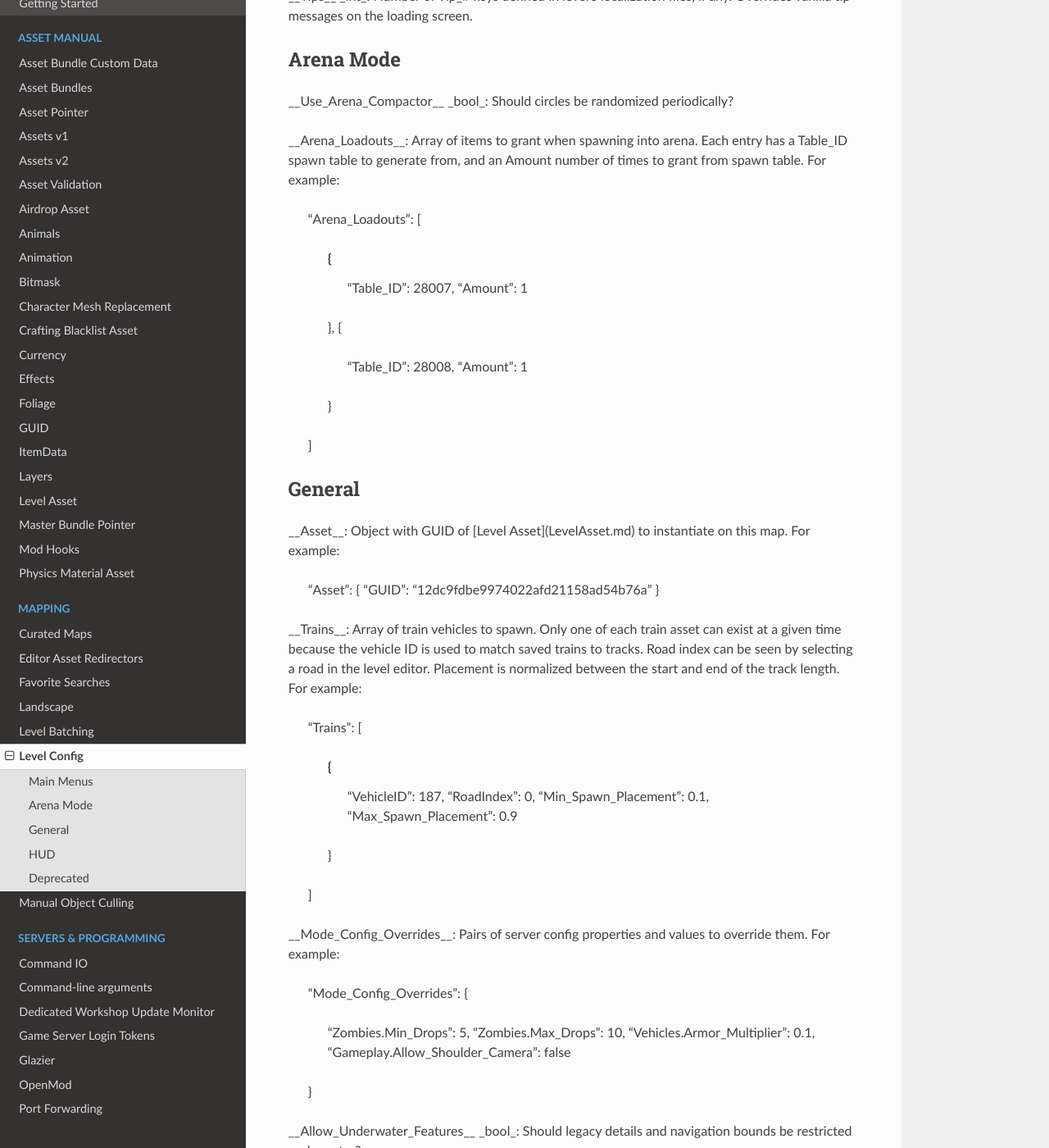
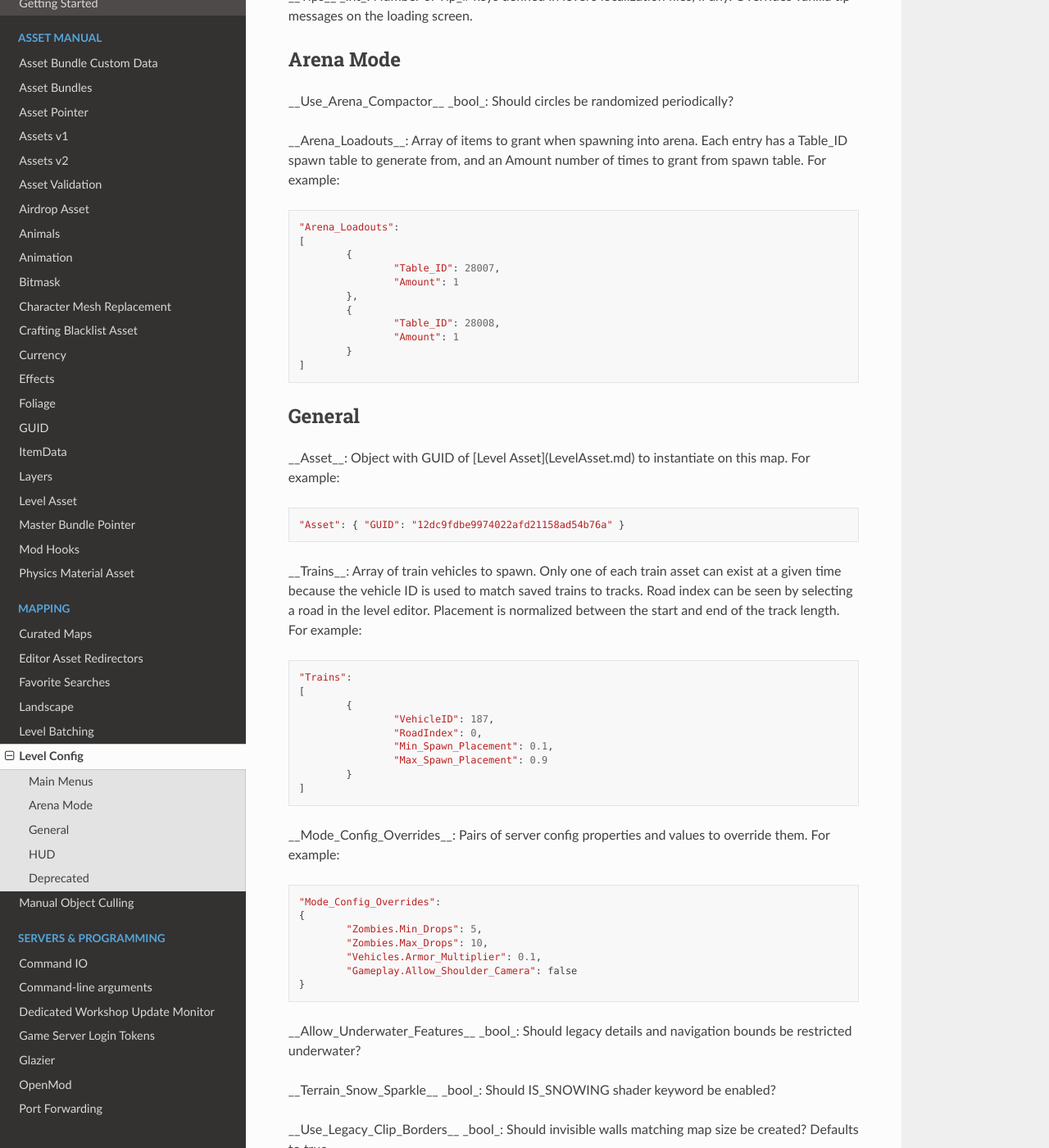
Before and after one commit to MoltonMontro/TestDocs, a Sphinx documentation site: the page built from docs/source/mapping/LevelConfig.rst, in a window 1280 px wide and 1400 px high, scrolled down 928 px. Shown: the whole window at 82% size. Built offline with Sphinx 7.4.7 and the Read the Docs theme 2.0.0, drawn with Linux system fonts in a browser that asks for light colours.

Commit message:
ERROR: Unexpected indentation. || WARNING: Definition list ends without a blank line; unexpected unindent.
37: ERROR: Unexpected indentation.
40: WARNING: Definition list ends without a blank line; unexpected unindent.
42: ERROR: Unexpected indentation.
44: WARNING: Block quote ends without a blank line; unexpected unindent.
45: WARNING: Block quote ends without a blank line; unexpected unindent.
58: ERROR: Unexpected indentation.
63: WARNING: Definition list ends without a blank line; unexpected unindent.
64: WARNING: Block quote ends without a blank line; unexpected unindent.
70: ERROR: Unexpected indentation.
74: WARNING: Block quote ends without a blank line; unexpected unindent.

```diff
--- a/docs/source/mapping/LevelConfig.rst
+++ b/docs/source/mapping/LevelConfig.rst
@@ -30,7 +30,7 @@ Arena Mode
 
 __Use_Arena_Compactor__ _bool_: Should circles be randomized periodically?
 
-__Arena_Loadouts__: Array of items to grant when spawning into arena. Each entry has a Table_ID spawn table to generate from, and an Amount number of times to grant from spawn table. For example:
+__Arena_Loadouts__: Array of items to grant when spawning into arena. Each entry has a Table_ID spawn table to generate from, and an Amount number of times to grant from spawn table. For example::
 
 	"Arena_Loadouts":
 	[
@@ -47,11 +47,11 @@ __Arena_Loadouts__: Array of items to grant when spawning into arena. Each entry
 General
 -------
 
-__Asset__: Object with GUID of [Level Asset](LevelAsset.md) to instantiate on this map. For example:
+__Asset__: Object with GUID of [Level Asset](LevelAsset.md) to instantiate on this map. For example::
 
 	"Asset": { "GUID": "12dc9fdbe9974022afd21158ad54b76a" }
 
-__Trains__: Array of train vehicles to spawn. Only one of each train asset can exist at a given time because the vehicle ID is used to match saved trains to tracks. Road index can be seen by selecting a road in the level editor. Placement is normalized between the start and end of the track length. For example:
+__Trains__: Array of train vehicles to spawn. Only one of each train asset can exist at a given time because the vehicle ID is used to match saved trains to tracks. Road index can be seen by selecting a road in the level editor. Placement is normalized between the start and end of the track length. For example::
 
 	"Trains":
 	[
@@ -63,7 +63,7 @@ __Trains__: Array of train vehicles to spawn. Only one of each train asset can e
 		}
 	]
 
-__Mode_Config_Overrides__: Pairs of server config properties and values to override them. For example:
+__Mode_Config_Overrides__: Pairs of server config properties and values to override them. For example::
 
 	"Mode_Config_Overrides":
 	{
```
